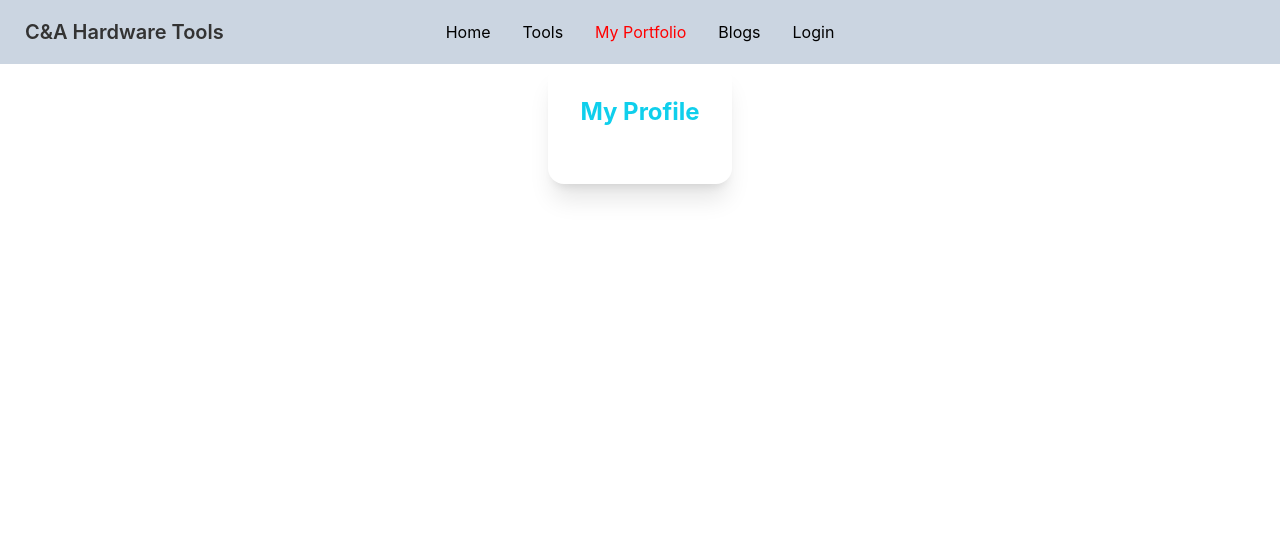
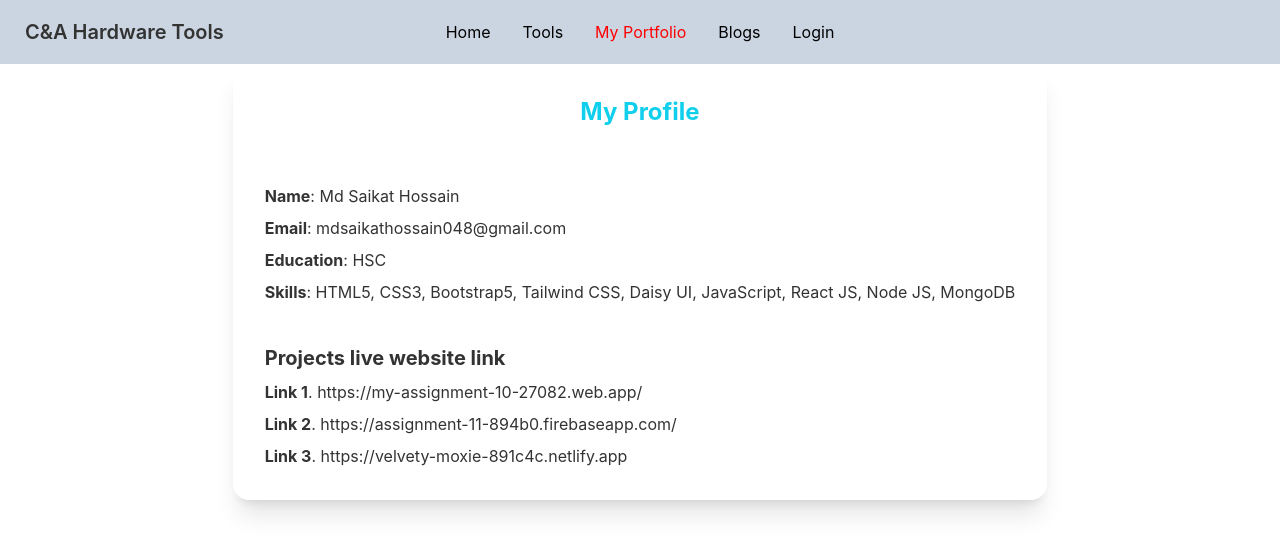
Before and after one commit to Saikat048/C-A-Hardware-Tools-Client, a React (Create React App) app: page /portfolio in a window 1280 px wide. Shown: the top 554 px of the page. Built offline with nearby package versions, Linux system fonts and the light colour scheme; no server answers; the HTML template or start-up script is replaced by a standard one.

Commit message:
commit portfolio

```diff
--- a/src/Pages/Dashboard/MyOrders.js
+++ b/src/Pages/Dashboard/MyOrders.js
@@ -8,7 +8,7 @@ const MyOrders = () => {
     // console.log(orders)
 
     useEffect(() => {
-        fetch('http://localhost:5000/order')
+        fetch('https://fast-lowlands-57075.herokuapp.com/order')
             .then(res => res.json())
             .then(data => setOrders(data))
     }, [])
@@ -21,7 +21,7 @@ const MyOrders = () => {
         const proceed = window.confirm('Are you sure, You want to delete...?')
         if (proceed) {
             console.log(id)
-            const url = `http://localhost:5000/order/${id}`;
+            const url = `https://fast-lowlands-57075.herokuapp.com/order/${id}`;
 
             fetch(url, {
                 method: 'DELETE'
--- a/src/Pages/Dashboard/MyProfile.js
+++ b/src/Pages/Dashboard/MyProfile.js
@@ -8,7 +8,7 @@ const MyProfile = () => {
 
 
     useEffect(() => {
-        fetch('http://localhost:5000/info')
+        fetch('https://fast-lowlands-57075.herokuapp.com/info')
             .then(res => res.json())
             .then(data => setInfo(data[0]))
     }, [])
--- a/src/Pages/Dashboard/UpdateProfile.js
+++ b/src/Pages/Dashboard/UpdateProfile.js
@@ -23,7 +23,7 @@ const UpdateProfile = () => {
         const info = { name, email, education, country, city, phone, link }
 
         console.log(info)
-        const url = `http://localhost:5000/info/${email}`
+        const url = `https://fast-lowlands-57075.herokuapp.com/info/${email}`
         fetch(url, {
             method: 'PUT',
             headers: {
--- a/src/Pages/Hooks/CustomHook.js
+++ b/src/Pages/Hooks/CustomHook.js
@@ -5,7 +5,7 @@ import { useEffect, useState } from "react"
   const useParts = () => {
     const [parts, setParts] = useState([])
     useEffect( () => {
-      fetch('http://localhost:5000/tools')
+      fetch('https://fast-lowlands-57075.herokuapp.com/tools')
         .then(res => res.json())
         .then(data => setParts(data))
     }, []);
--- a/src/Pages/Parts/PartDetail.js
+++ b/src/Pages/Parts/PartDetail.js
@@ -15,7 +15,7 @@ const PartDetail = () => {
     const [tools, setTools] = useState({});
     console.log(tools)
     useEffect(() => {
-        const url = `http://localhost:5000/tools/${partId}`;
+        const url = `https://fast-lowlands-57075.herokuapp.com/tools/${partId}`;
 
         fetch(url)
             .then(res => res.json())
@@ -45,7 +45,7 @@ const PartDetail = () => {
         const order = { name, email, address, phone, quantity, price }
         console.log(order)
 
-        fetch('http://localhost:5000/order', {
+        fetch('https://fast-lowlands-57075.herokuapp.com/order', {
             method: 'POST',
             headers: {
                 'Content-Type': 'application/json',
--- a/src/Pages/Portfolio/Portfolio.js
+++ b/src/Pages/Portfolio/Portfolio.js
@@ -5,8 +5,16 @@ const Portfolio = () => {
         <div className='flex justify-center'>
         <div class="card w-lg bg-base-100 shadow-xl">
             <div class="card-body">
-                <h2 class="text-2xl text-center text-primary font-bold mb-6">My Profile</h2>
+                <h2 class="text-2xl text-center text-primary font-bold mb-12">My Profile</h2>
+              <h2><b>Name</b>: Md Saikat Hossain</h2>
+                <h3><b>Email</b>: mdsaikathossain048@gmail.com</h3>
+                <p><b>Education</b>: HSC</p>
+                <p><b>Skills</b>: HTML5, CSS3, Bootstrap5, Tailwind CSS, Daisy UI, JavaScript, React JS, Node JS, MongoDB</p>
 
+                <h4 className='text-xl font-bold mt-8'>Projects live website link</h4>
+                <p><b>Link 1</b>. https://my-assignment-10-27082.web.app/</p>
+                <p><b>Link 2</b>. https://assignment-11-894b0.firebaseapp.com/</p>
+                <p><b>Link 3</b>. https://velvety-moxie-891c4c.netlify.app</p>
             </div>
         </div>
     </div>
```
